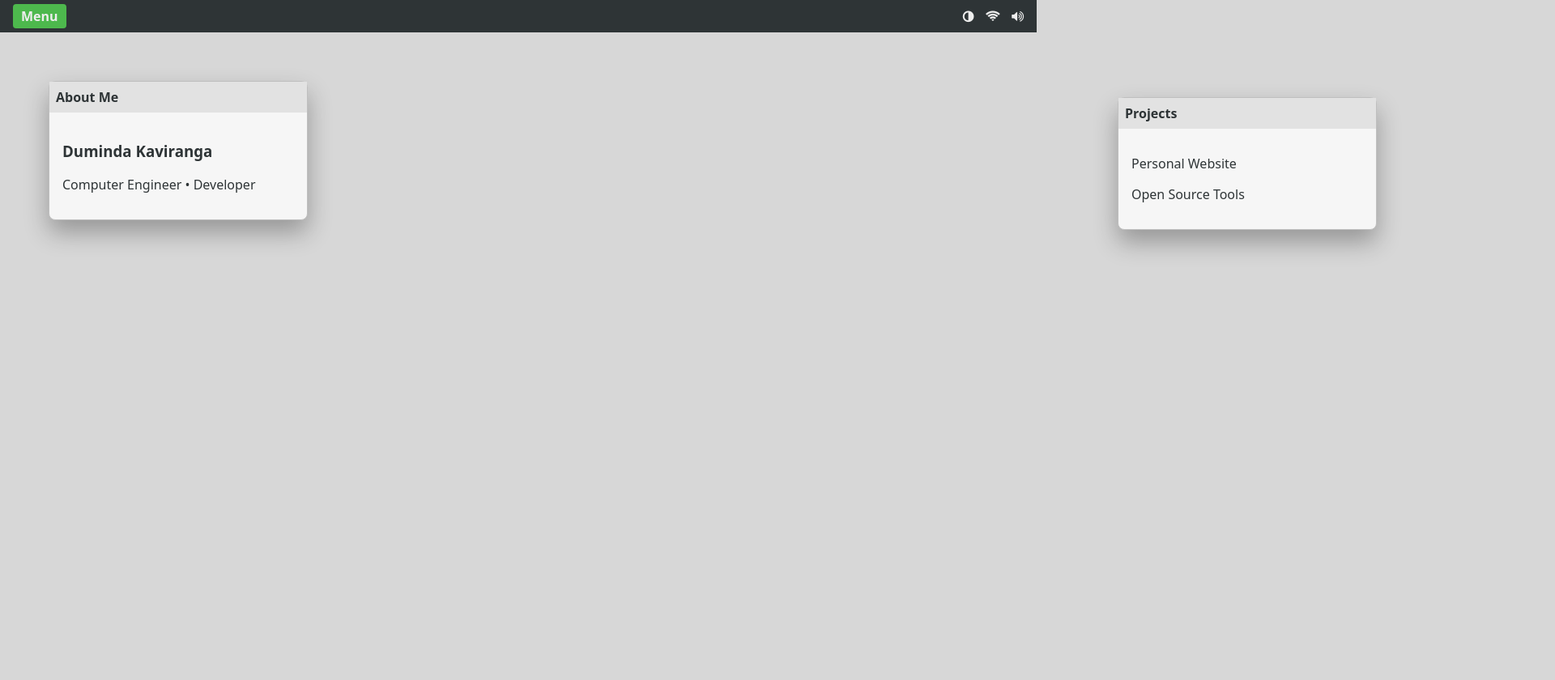
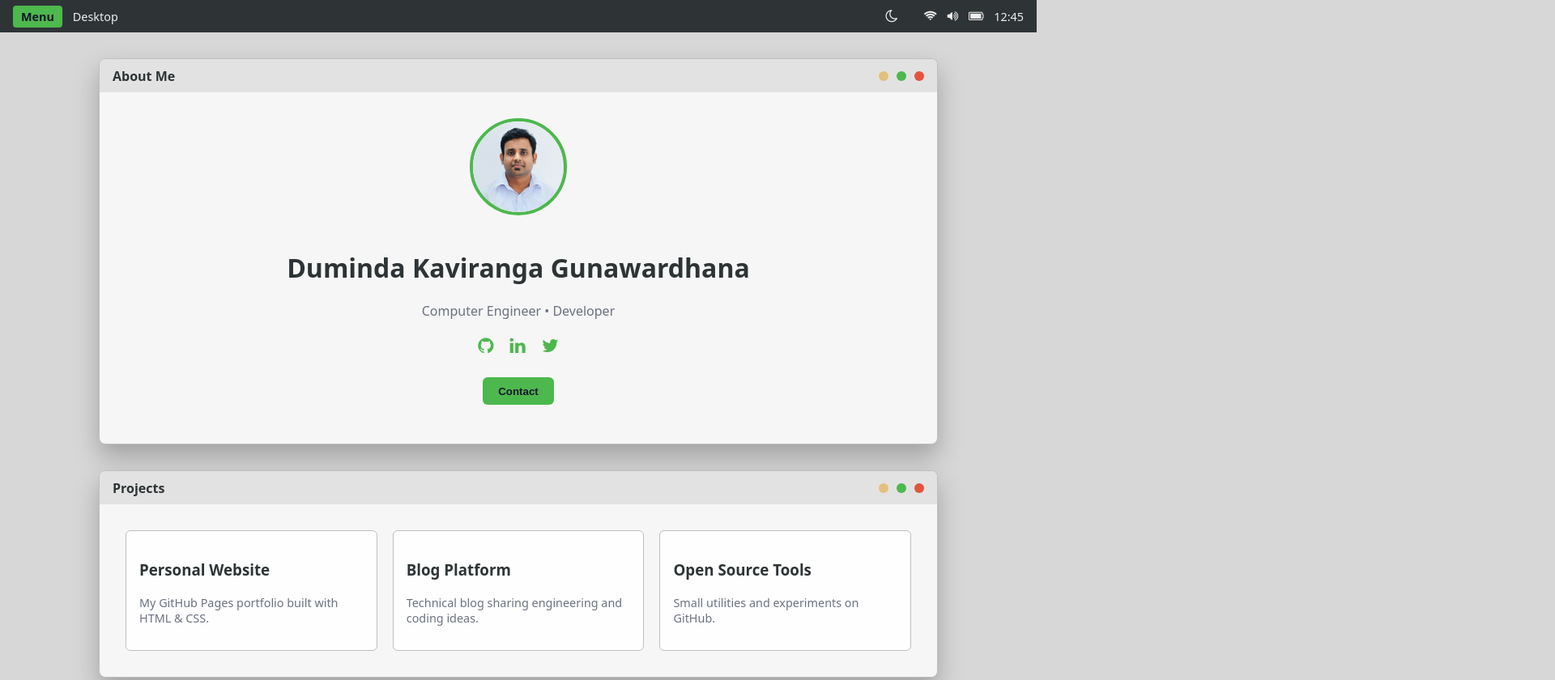
Before and after one commit to kaviranga/kaviranga.github.io, a website: page index.html in a window 1280 px wide. Shown: the top 840 px of the page at 81% size, 1920 px wide, since content can reach past the window. Before the commit the page ends 800 px from the top, so only its background shows below. Drawn offline with Linux system fonts and the light colour scheme.

Commit message:
Refactor HTML structure and update styles

```diff
--- a/index.html
+++ b/index.html
@@ -1,184 +1,275 @@
 <!DOCTYPE html>
 <html lang="en">
 <head>
-<meta charset="UTF-8">
-<title>Cinnamon Web Desktop</title>
-<meta name="viewport" content="width=device-width, initial-scale=1.0">
+<meta charset="UTF-8" />
+<meta name="viewport" content="width=device-width, initial-scale=1.0"/>
+<title>Hi! It’s me, Kaviranga.</title>
 
 <link rel="stylesheet"
-href="https://cdnjs.cloudflare.com/ajax/libs/font-awesome/4.7.0/css/font-awesome.min.css">
+      href="https://cdnjs.cloudflare.com/ajax/libs/font-awesome/4.7.0/css/font-awesome.min.css">
 
 <style>
-/* ================= THEME ================= */
+/* ================= CINNAMON LIGHT ================= */
 :root {
-  --bg: #d7d7d7;
-  --panel: #2e3436;
-  --panel-text: #eee;
-  --window: #f6f6f6;
-  --border: #bfbfbf;
-  --title: #e2e2e2;
+  --desktop-bg: #d7d7d7;
+  --panel-bg: #2e3436;
+  --panel-text: #eeeeec;
+
+  --window-bg: #f6f6f6;
+  --window-border: #bfbfbf;
+  --window-title-bg: #e2e2e2;
+  --window-title-text: #2e3436;
+
   --text: #2e3436;
+  --muted: #6b7280;
   --accent: #4db84d;
 }
 
+/* ================= CINNAMON DARK ================= */
 body.dark {
-  --bg: #2b2b2b;
-  --panel: #1f1f1f;
+  --desktop-bg: #2b2b2b;
+  --panel-bg: #1f1f1f;
   --panel-text: #f0f0f0;
-  --window: #3a3a3a;
-  --border: #555;
-  --title: #444;
-  --text: #eee;
+
+  --window-bg: #3a3a3a;
+  --window-border: #555;
+  --window-title-bg: #444;
+  --window-title-text: #f0f0f0;
+
+  --text: #e5e7eb;
+  --muted: #a1a1aa;
+  --accent: #6fdc6f;
 }
 
-/* ================= BASE ================= */
+/* ================= GLOBAL ================= */
 * { box-sizing: border-box; }
 
 body {
   margin: 0;
-  font-family: Ubuntu, system-ui, sans-serif;
-  background: var(--bg);
+  font-family: "Ubuntu", system-ui, sans-serif;
+  background: var(--desktop-bg);
   color: var(--text);
-  overflow: hidden;
+  transition: background .3s, color .3s;
 }
 
-/* ================= PANEL ================= */
+/* ================= TOP PANEL ================= */
 .panel {
   height: 40px;
-  background: var(--panel);
+  background: var(--panel-bg);
   color: var(--panel-text);
   display: flex;
+  align-items: center;
   justify-content: space-between;
-  align-items: center;
   padding: 0 1rem;
+  font-size: 0.9rem;
 }
 
-.menu-btn {
+.panel .left {
+  display: flex;
+  align-items: center;
+  gap: 0.8rem;
+}
+
+.menu {
   background: var(--accent);
+  color: #0f172a;
   padding: 4px 10px;
   border-radius: 4px;
-  cursor: pointer;
   font-weight: 600;
 }
 
-.panel-right i {
-  margin-left: 10px;
+.panel .right {
+  display: flex;
+  align-items: center;
+  gap: 0.8rem;
+}
+
+.theme-toggle {
+  background: none;
+  border: none;
+  color: var(--panel-text);
+  font-size: 1.1rem;
   cursor: pointer;
 }
 
-/* ================= START MENU ================= */
-.start-menu {
-  position: absolute;
-  bottom: 40px;
-  left: 10px;
-  width: 220px;
-  background: var(--window);
-  border: 1px solid var(--border);
-  border-radius: 6px;
-  display: none;
-  box-shadow: 0 15px 30px rgba(0,0,0,.3);
-}
-
-.start-menu ul {
-  list-style: none;
-  margin: 0;
-  padding: 0;
-}
-
-.start-menu li {
-  padding: 10px;
-  border-bottom: 1px solid var(--border);
-  cursor: pointer;
-}
-
-.start-menu li:hover {
-  background: var(--accent);
-  color: #000;
-}
-
-/* ================= WORKSPACES ================= */
-.workspaces {
-  display: flex;
-  width: 200%;
-  height: calc(100vh - 40px);
-  transition: transform .5s ease;
-}
-
-.workspace {
-  width: 50%;
+/* ================= DESKTOP ================= */
+.desktop {
   padding: 2rem;
-  position: relative;
+  max-width: 1100px;
+  margin: auto;
 }
 
 /* ================= WINDOW ================= */
 .window {
-  position: absolute;
-  width: 320px;
-  background: var(--window);
-  border: 1px solid var(--border);
+  background: var(--window-bg);
+  border: 1px solid var(--window-border);
   border-radius: 8px;
-  box-shadow: 0 15px 30px rgba(0,0,0,.3);
+  box-shadow: 0 15px 30px rgba(0,0,0,.25);
+  margin-bottom: 2rem;
+  overflow: hidden;
 }
 
-.titlebar {
-  background: var(--title);
-  padding: 8px;
-  cursor: move;
+.window-title {
+  background: var(--window-title-bg);
+  padding: 0.6rem 1rem;
+  display: flex;
+  align-items: center;
+  justify-content: space-between;
   font-weight: 600;
+  color: var(--window-title-text);
 }
 
-.content {
-  padding: 1rem;
+.window-controls span {
+  display: inline-block;
+  width: 12px;
+  height: 12px;
+  border-radius: 50%;
+  margin-left: 6px;
 }
 
-/* ================= ANIMATION ================= */
-.hidden { display: none; }
+.close { background: #e5533d; }
+.min { background: #e5c07b; }
+.max { background: var(--accent); }
+
+.window-content {
+  padding: 2rem;
+}
+
+/* ================= PROFILE ================= */
+.profile {
+  text-align: center;
+}
+
+.profile img {
+  width: 120px;
+  height: 120px;
+  border-radius: 50%;
+  border: 4px solid var(--accent);
+  object-fit: cover;
+  margin-bottom: 1rem;
+}
+
+.title {
+  color: var(--muted);
+  margin-bottom: 1rem;
+}
+
+.social a {
+  color: var(--accent);
+  font-size: 1.4rem;
+  margin: 0 0.5rem;
+}
+
+/* ================= BUTTON ================= */
+button {
+  background: var(--accent);
+  border: none;
+  padding: 0.6rem 1.2rem;
+  border-radius: 6px;
+  cursor: pointer;
+  font-weight: 600;
+  color: #0f172a;
+}
+
+/* ================= PROJECTS ================= */
+.projects-grid {
+  display: grid;
+  grid-template-columns: repeat(auto-fit, minmax(220px, 1fr));
+  gap: 1.2rem;
+}
+
+.project {
+  border: 1px solid var(--window-border);
+  border-radius: 6px;
+  padding: 1rem;
+  background: rgba(255,255,255,.85);
+}
+
+body.dark .project {
+  background: rgba(0,0,0,.25);
+}
+
+.project p {
+  font-size: 0.9rem;
+  color: var(--muted);
+}
 </style>
 </head>
 
 <body>
 
-<!-- PANEL -->
+<!-- TOP PANEL -->
 <div class="panel">
-  <div class="menu-btn" onclick="toggleMenu()">Menu</div>
-  <div class="panel-right">
-    <i class="fa fa-adjust" onclick="toggleTheme()"></i>
+  <div class="left">
+    <div class="menu">Menu</div>
+    <span>Desktop</span>
+  </div>
+
+  <div class="right">
+    <button class="theme-toggle" onclick="toggleTheme()" title="Toggle theme">
+      <i id="themeIcon" class="fa fa-moon-o"></i>
+    </button>
     <i class="fa fa-wifi"></i>
     <i class="fa fa-volume-up"></i>
+    <i class="fa fa-battery-full"></i>
+    <span>12:45</span>
   </div>
 </div>
 
-<!-- START MENU -->
-<div class="start-menu" id="menu">
-  <ul>
-    <li onclick="alert('About clicked')">About</li>
-    <li onclick="alert('Projects clicked')">Projects</li>
-    <li onclick="toggleTheme()">Toggle Theme</li>
-    <li onclick="alert('Logout')">Logout</li>
-  </ul>
-</div>
+<!-- DESKTOP -->
+<div class="desktop">
 
-<!-- WORKSPACES -->
-<div class="workspaces" id="workspaces">
+  <!-- PROFILE WINDOW -->
+  <div class="window">
+    <div class="window-title">
+      <span>About Me</span>
+      <div class="window-controls">
+        <span class="min"></span>
+        <span class="max"></span>
+        <span class="close"></span>
+      </div>
+    </div>
+    <div class="window-content profile">
+      <img src="img/duminda_profile_pic.png" alt="Duminda">
+      <h1>Duminda Kaviranga Gunawardhana</h1>
+      <p class="title">Computer Engineer • Developer</p>
 
-  <!-- WORKSPACE 1 -->
-  <div class="workspace">
-    <div class="window" style="top:60px;left:60px;">
-      <div class="titlebar">About Me</div>
-      <div class="content">
-        <h3>Duminda Kaviranga</h3>
-        <p>Computer Engineer • Developer</p>
+      <div class="social">
+        <a href="https://github.com/kaviranga"><i class="fa fa-github"></i></a>
+        <a href="https://www.linkedin.com/in/kaviranga/"><i class="fa fa-linkedin"></i></a>
+        <a href="https://twitter.com/kaviranga"><i class="fa fa-twitter"></i></a>
       </div>
+
+      <p style="margin-top:1.5rem">
+        <button onclick="location.href='mailto:your@email.com'">Contact</button>
+      </p>
     </div>
   </div>
 
-  <!-- WORKSPACE 2 -->
-  <div class="workspace">
-    <div class="window" style="top:80px;left:100px;">
-      <div class="titlebar">Projects</div>
-      <div class="content">
-        <p>Personal Website</p>
-        <p>Open Source Tools</p>
+  <!-- PROJECTS WINDOW -->
+  <div class="window">
+    <div class="window-title">
+      <span>Projects</span>
+      <div class="window-controls">
+        <span class="min"></span>
+        <span class="max"></span>
+        <span class="close"></span>
+      </div>
+    </div>
+    <div class="window-content">
+      <div class="projects-grid">
+        <div class="project">
+          <h3>Personal Website</h3>
+          <p>My GitHub Pages portfolio built with HTML & CSS.</p>
+        </div>
+        <div class="project">
+          <h3>Blog Platform</h3>
+          <p>Technical blog sharing engineering and coding ideas.</p>
+        </div>
+        <div class="project">
+          <h3>Open Source Tools</h3>
+          <p>Small utilities and experiments on GitHub.</p>
+        </div>
       </div>
     </div>
   </div>
@@ -186,53 +277,26 @@ body {
 </div>
 
 <script>
-/* ================= THEME ================= */
 function toggleTheme() {
-  document.body.classList.toggle("dark");
+  const body = document.body;
+  const icon = document.getElementById("themeIcon");
+
+  body.classList.toggle("dark");
+
+  if (body.classList.contains("dark")) {
+    icon.className = "fa fa-sun-o";
+    localStorage.setItem("theme", "dark");
+  } else {
+    icon.className = "fa fa-moon-o";
+    localStorage.setItem("theme", "light");
+  }
 }
 
-/* ================= MENU ================= */
-function toggleMenu() {
-  const menu = document.getElementById("menu");
-  menu.style.display = menu.style.display === "block" ? "none" : "block";
+/* Load saved theme */
+if (localStorage.getItem("theme") === "dark") {
+  document.body.classList.add("dark");
+  document.getElementById("themeIcon").className = "fa fa-sun-o";
 }
-
-/* ================= WORKSPACES ================= */
-let currentWS = 0;
-function switchWorkspace(i) {
-  currentWS = i;
-  document.getElementById("workspaces").style.transform =
-    `translateX(-${i * 50}%)`;
-}
-
-/* ================= DRAG WINDOWS ================= */
-document.querySelectorAll(".window").forEach(win => {
-  const bar = win.querySelector(".titlebar");
-  let x=0,y=0,dx=0,dy=0;
-
-  bar.onmousedown = e => {
-    dx = e.clientX;
-    dy = e.clientY;
-    document.onmousemove = ev => {
-      x = dx - ev.clientX;
-      y = dy - ev.clientY;
-      dx = ev.clientX;
-      dy = ev.clientY;
-      win.style.top = (win.offsetTop - y) + "px";
-      win.style.left = (win.offsetLeft - x) + "px";
-    };
-    document.onmouseup = () => document.onmousemove = null;
-  };
-});
-
-/* ================= SHORTCUTS ================= */
-document.addEventListener("keydown", e => {
-  if (e.altKey && e.key === "1") switchWorkspace(0);
-  if (e.altKey && e.key === "2") switchWorkspace(1);
-  if (e.altKey && e.key.toLowerCase() === "m") toggleMenu();
-  if (e.altKey && e.key.toLowerCase() === "d") toggleTheme();
-  if (e.key === "Escape") document.getElementById("menu").style.display="none";
-});
 </script>
 
 </body>
```
